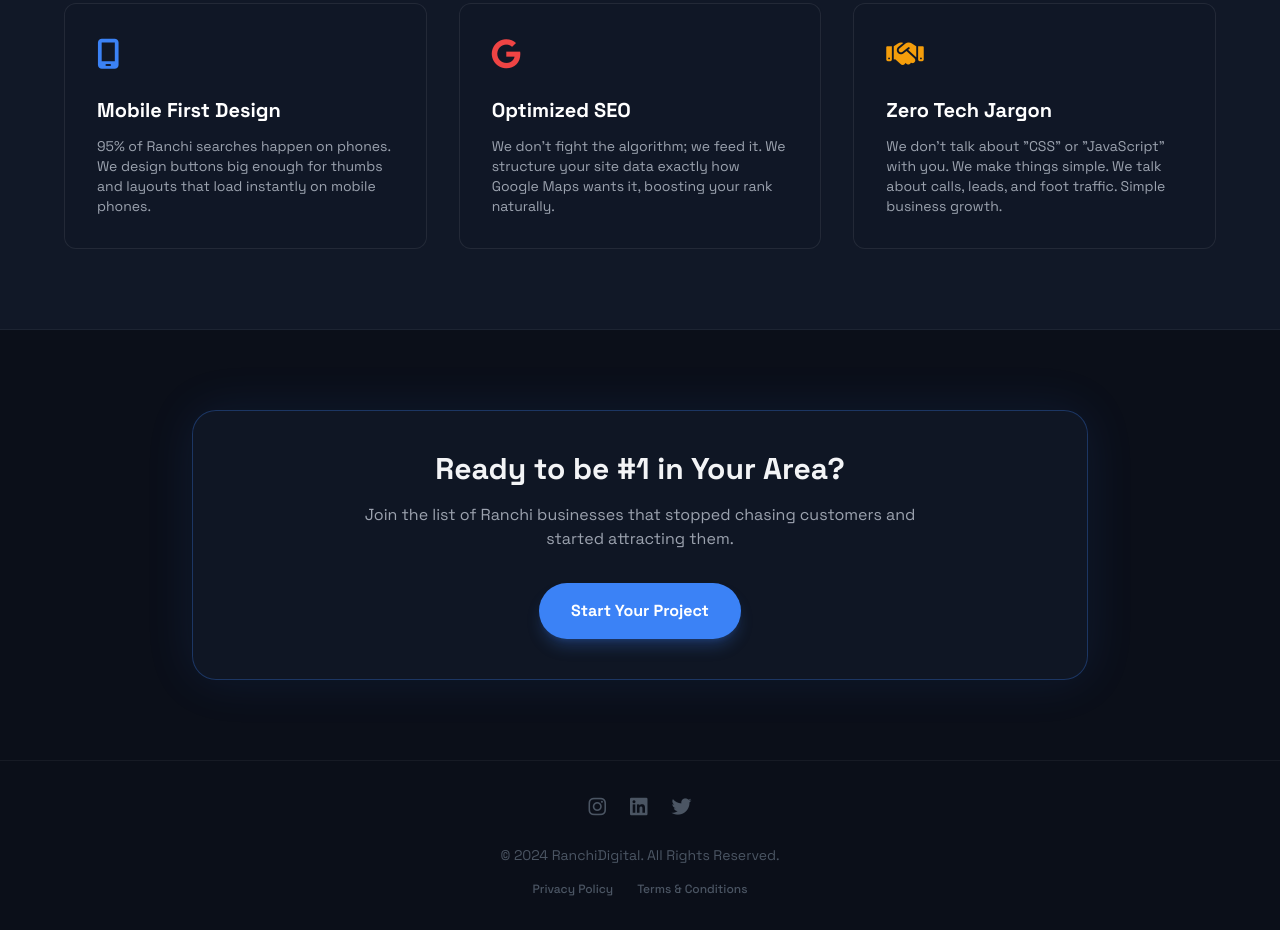
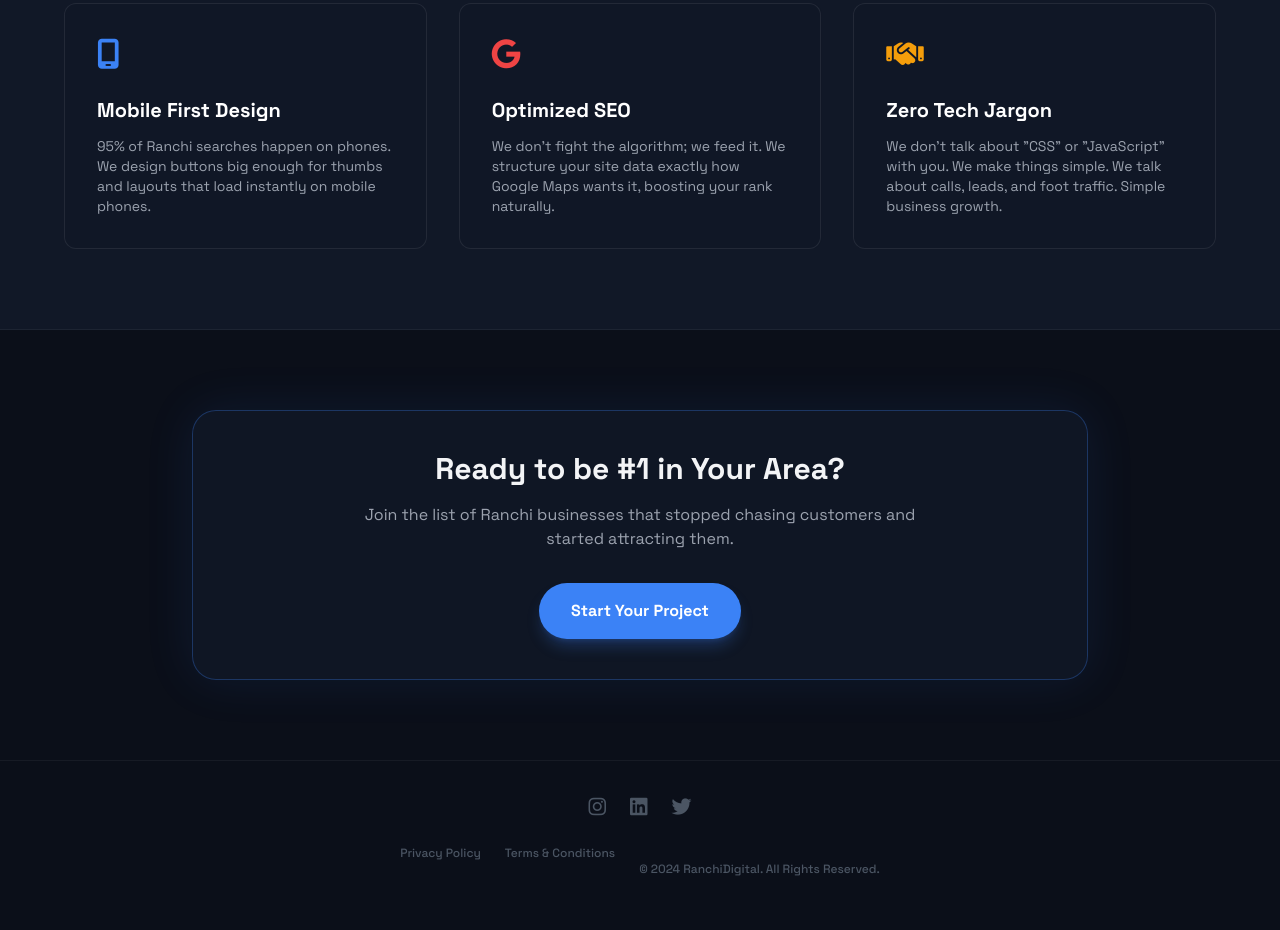
Before and after one commit to kumarmilap67/ranchidigital, a plain HTML site: page about.html in a window 1280 px wide. Shown: the part 1341-2271 px from the top of the page. Drawn offline with nearby package versions, Linux system fonts and the light colour scheme.

Commit message:
Update about.html

```diff
--- a/about.html
+++ b/about.html
@@ -197,11 +197,10 @@
             <a href="#" class="hover:text-white transition"><i class="fa-brands fa-twitter text-xl"></i></a>
         </div>
 
-        <p class="mb-4">&copy; 2024 RanchiDigital. All Rights Reserved.</p>
-
         <div class="flex justify-center gap-6 text-xs font-medium">
             <a href="privacy-policy.html" class="hover:text-gray-300 transition border-b border-transparent hover:border-gray-300">Privacy Policy</a>
             <a href="terms-and-conditions.html" class="hover:text-gray-300 transition border-b border-transparent hover:border-gray-300">Terms & Conditions</a>
+            <p class="mb-4"><br>&copy; 2024 RanchiDigital. All Rights Reserved.</p>
         </div>
     </footer>
 
```
